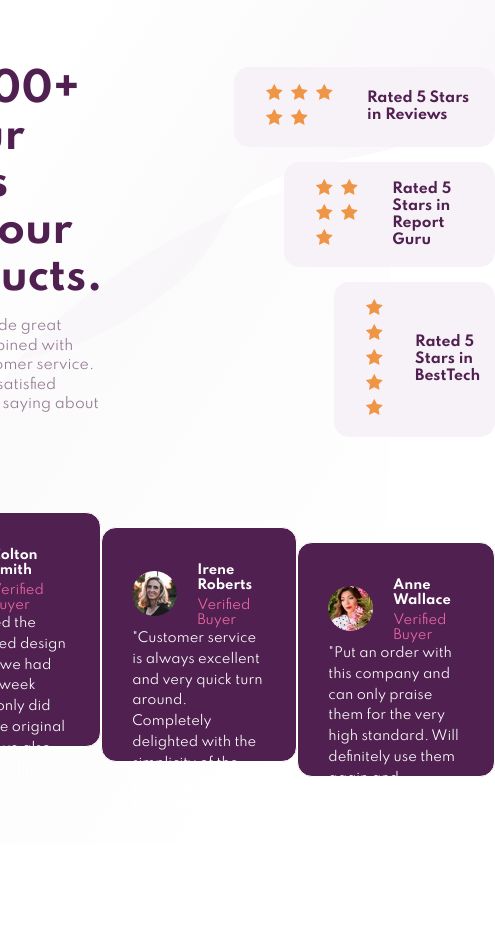
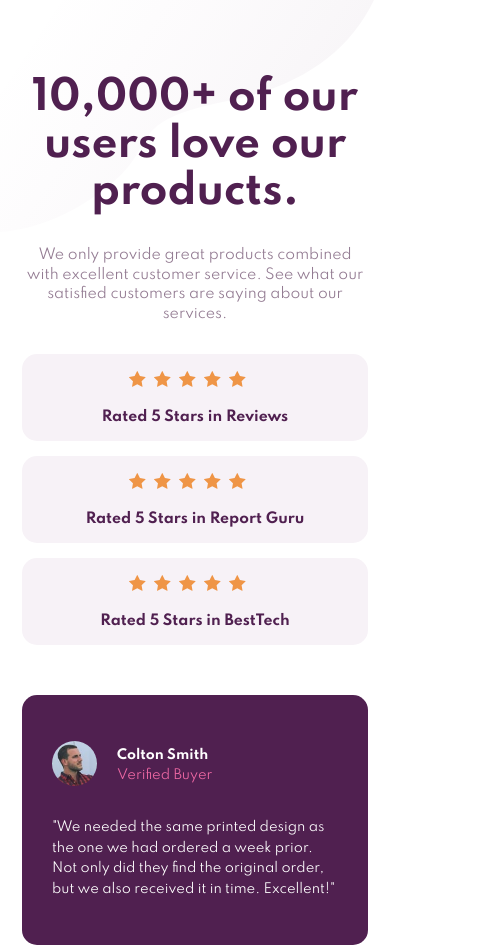
Before and after one commit to ellieroy/social-proof-section, a plain HTML site: page index.html in a window 390 px wide. Shown: the top 948 px of the page, 495 px wide, since content can reach past the window. Before the commit the page ends 844 px from the top, so only its background shows below. Drawn offline with Linux system fonts and the light colour scheme.

Commit message:
Added media query for mobile

```diff
--- a/style.css
+++ b/style.css
@@ -19,7 +19,6 @@ body {
     font-family: 'Spartan', sans-serif;
     font-size: 15px;
     display: flex;
-    /* flex-direction: column; */
     justify-content: center;
     align-items: center;
     min-height: 100vh;
@@ -42,10 +41,6 @@ body {
 }
 
 /* Title description */
-/* .title-description {
-    width: 425px;
-} */
-
 .title-description h1 {
     color: var(--dark-magenta);
     font-size: 40px;
@@ -97,9 +92,8 @@ body {
     grid-template-columns: 1fr 4fr;
     align-items: center;
     background: var(--dark-magenta);
-    border:hsl(0, 0%, 100%) 1px solid;
     border-radius: 15px;
-    max-width: 350px;
+    width: 350px;
     height: 235px;
 }
 
@@ -134,7 +128,7 @@ body {
     font-size: 13px;
     line-height: 1.6em;
     grid-column-start: 1;
-    grid-column-end: 5;
+    grid-column-end: 3;
 }
 
 /* Attribution */
@@ -145,3 +139,54 @@ body {
   .attribution a {
     color: hsl(228, 45%, 44%);
   }
+
+  /* Media queries */
+  @media (max-width: 1100px) {
+      body {
+          background-image: url(images/bg-pattern-top-mobile.svg), url(images/bg-pattern-bottom-mobile.svg);
+      }
+
+      .container {
+          margin: 75px 22px !important;
+          width: 100vw;
+      }
+
+      .top-section {
+          display: grid;
+          grid-template-columns: 1fr;
+          gap: 0;
+          text-align: center;
+          margin-bottom: 50px;
+      }
+
+      .bottom-section {
+          display: grid;
+          grid-template-columns: 1fr;
+          gap: 15px;
+      }
+
+      .title-description h1 {
+          margin-bottom: 30px;
+      }
+
+      .title-description p {
+          margin-bottom: 30px;
+      }
+
+      .rating-element {
+          display: flex;
+          flex-direction: column;
+          margin-left: 0 !important;
+          min-width: 100%;
+      }
+
+      .rating-element .stars {
+          margin-bottom: 15px;
+      }
+
+      .customer-review {
+          margin-top: 0 !important;
+          width: 100%;
+          height: 250px;
+      }
+  }
```
